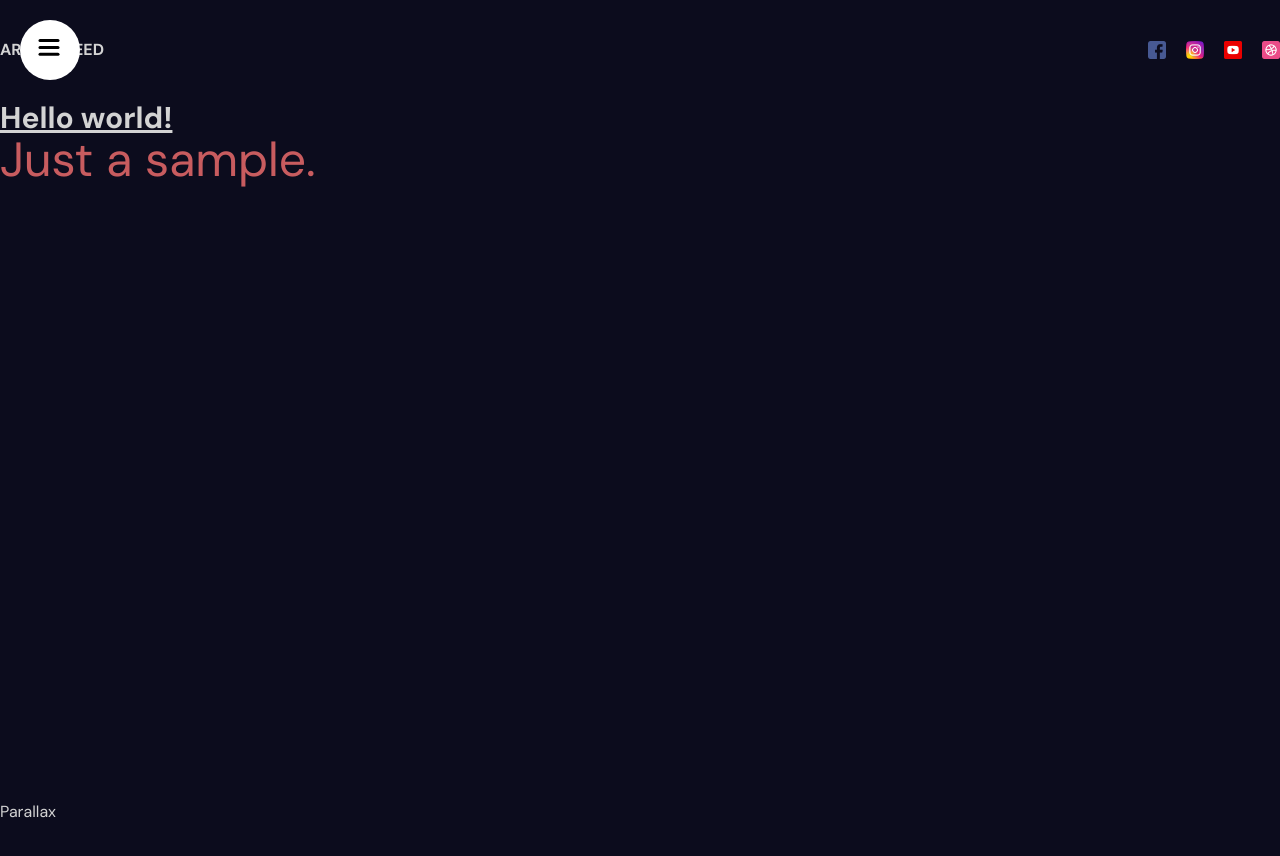
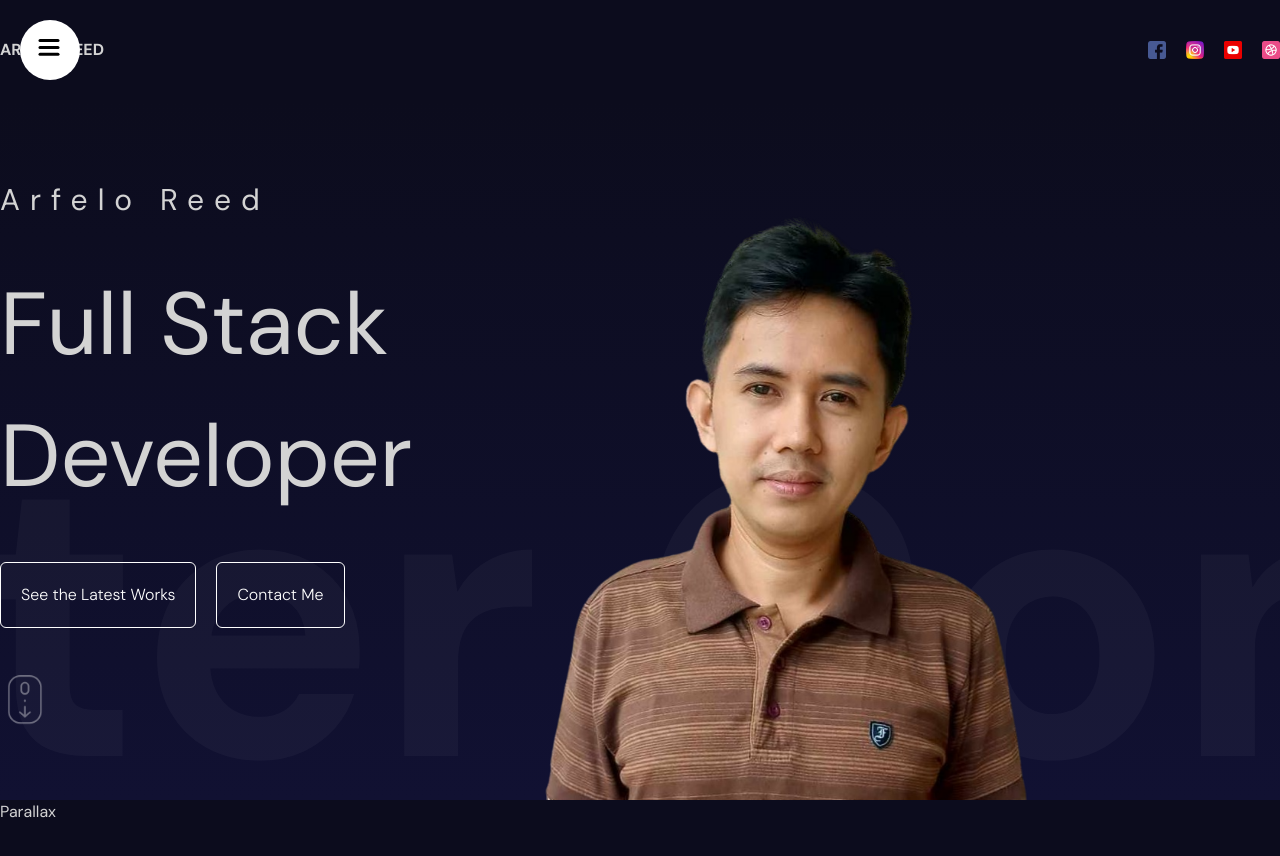
Before and after one commit to jeryyt/mystudent_portfolio, a React (Vite) app: page / in a window 1280 px wide. Shown: the top 856 px of the page. Built offline with nearby package versions, Linux system fonts and the light colour scheme.

Commit message:
added Hero section

```diff
--- a/src/App.tsx
+++ b/src/App.tsx
@@ -1,12 +1,12 @@
 import Navbar from "./components/Navbar";
+import Hero from "./components/Hero";
 
 function App() {
   return (
     <>
       <section className="h-screen snap-center" id="Homepage">
         <Navbar />
-        <h1 className="text-3xl font-bold underline">Hello world!</h1>
-        <h2 className="text-5xl text-red-400/80">Just a sample.</h2>
+        <Hero />
       </section>
       <section className="h-screen snap-center" id="Services">
         Parallax
--- /dev/null
+++ b/src/components/Hero.tsx
@@ -0,0 +1,107 @@
+import { motion, Variants } from "framer-motion";
+
+const textVariants: Variants = {
+  initial: {
+    x: -500,
+    opacity: 0,
+  },
+  animate: {
+    x: 0,
+    opacity: 1,
+    transition: {
+      duration: 1,
+      staggerChildren: 0.1,
+    },
+  },
+  scrollBtn: {
+    opacity: 0,
+    y: 10,
+    transition: {
+      duration: 2,
+      repeat: Infinity,
+    },
+  },
+};
+const sliderVariants: Variants = {
+  initial: {
+    x: 0,
+  },
+  animate: {
+    x: "-220%",
+    transition: {
+      repeat: Infinity,
+      repeatType: "mirror",
+      duration: 20,
+    },
+  },
+};
+
+const Hero = () => {
+  return (
+    <div className="hero-container relative overflow-hidden">
+      <div className="m-auto h-full max-w-7xl">
+        <motion.div
+          className="flex h-full w-1/2 flex-col justify-center gap-10"
+          variants={textVariants}
+          initial="initial"
+          animate="animate"
+        >
+          <motion.h2
+            className="text-3xl tracking-[10px]"
+            variants={textVariants}
+          >
+            Arfelo Reed
+          </motion.h2>
+          <motion.h1 className="text-[88px]" variants={textVariants}>
+            Full Stack <br />
+            Developer
+          </motion.h1>
+
+          <motion.div variants={textVariants}>
+            <motion.button
+              className="mr-5 cursor-pointer rounded-md border border-white bg-transparent p-5 font-light
+                text-white"
+              variants={textVariants}
+            >
+              See the Latest Works
+            </motion.button>
+            <motion.button
+              className="rounded-md border border-white bg-transparent p-5 font-light text-white"
+              variants={textVariants}
+            >
+              Contact Me
+            </motion.button>
+          </motion.div>
+
+          <motion.img
+            src="/scroll.png"
+            alt="scolldown image"
+            className="w-[50px]"
+            variants={textVariants}
+            animate="scrollBtn"
+          />
+        </motion.div>
+      </div>
+
+      <motion.div
+        className="absolute bottom-[-120px] w-1/2 whitespace-nowrap text-[50vh] font-bold
+          text-[#ffffff09]"
+        variants={sliderVariants}
+        initial="initial"
+        animate="animate"
+      >
+        Writer Content Creator Influencer
+      </motion.div>
+
+      <div className="absolute right-10 top-0 h-full">
+        <img
+          src="/hero.png"
+          alt="Reed's picture"
+          className="size-full object-cover"
+        />
+      </div>
+    </div>
+  );
+};
+
+export default Hero;
--- a/src/components/Links.tsx
+++ b/src/components/Links.tsx
@@ -36,7 +36,7 @@ const Links = () => {
         <motion.a
           key={item}
           href={`#${item}`}
-          className="cursor-pointer text-4xl text-yellow-300"
+          className="cursor-pointer text-4xl"
           variants={itemVariants}
           whileHover={{ scale: 1.05 }}
           whileTap={{ scale: 0.95 }}
--- a/src/index.css
+++ b/src/index.css
@@ -17,3 +17,10 @@ body {
   background-color: #0c0c1d;
   color: lightgray;
 }
+
+@layer components {
+  .hero-container {
+    height: calc(100vh - 100px);
+    background: linear-gradient(180deg, #0c0c1d, #111132);
+  }
+}
```
Also changed, not shown: public/hero.png.
